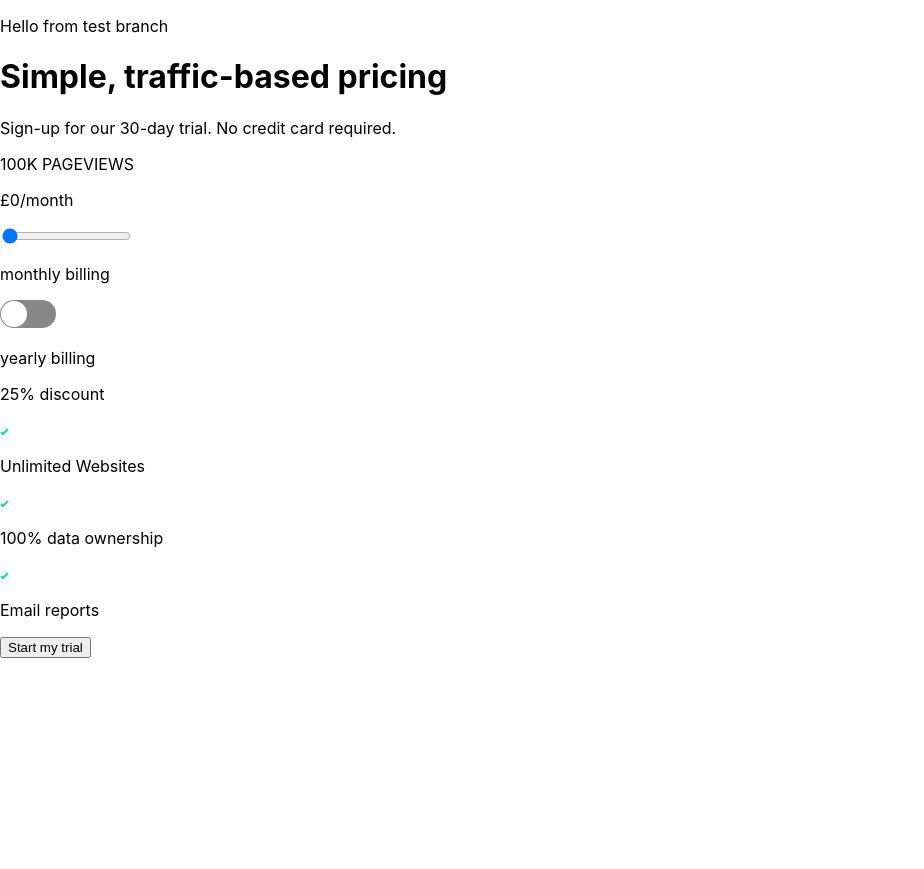
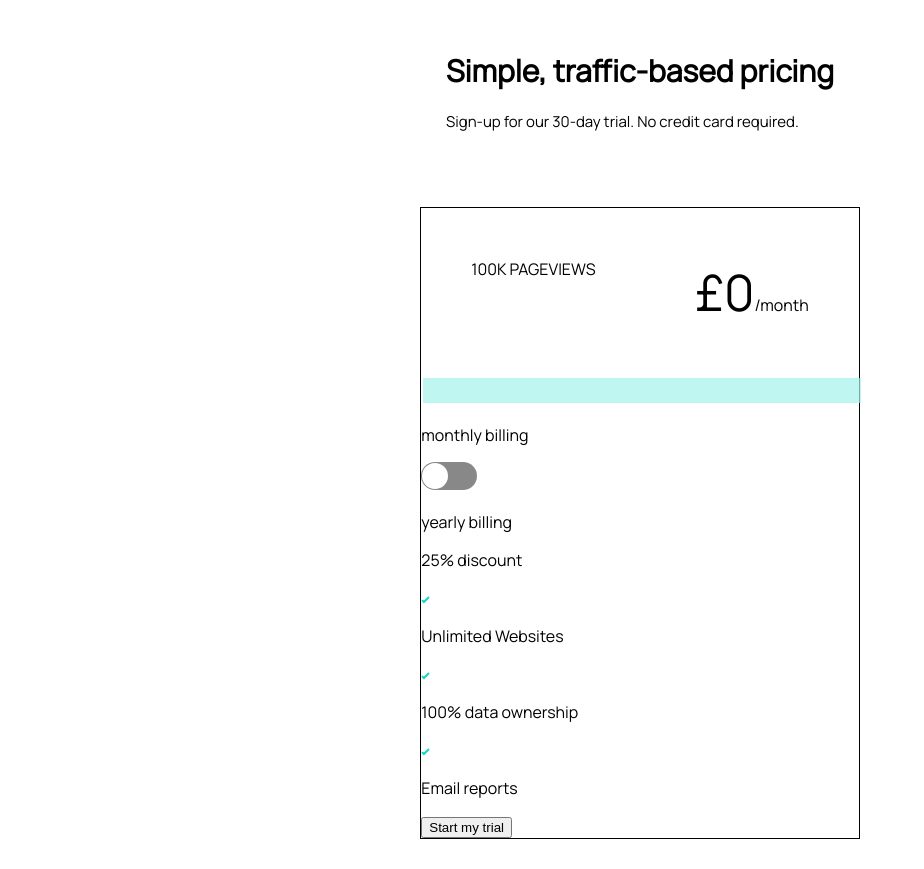
Before and after one commit to 11ma/pricing-component, a React (Create React App) app: page / in a window 1280 px wide. Shown: the whole page, without its empty margins (0-924 px from the left). Before the commit the page ends 800 px from the top, so only its background shows below. Built offline with nearby package versions, Linux system fonts and the light colour scheme.

Commit message:
styling pricing component and adjusting pricing output

```diff
--- a/package.json
+++ b/package.json
@@ -6,6 +6,7 @@
     "@testing-library/jest-dom": "^5.11.4",
     "@testing-library/react": "^11.1.0",
     "@testing-library/user-event": "^12.1.10",
+    "node-sass": "^4.14.1",
     "react": "^17.0.2",
     "react-dom": "^17.0.2",
     "react-scripts": "4.0.3",
@@ -35,5 +36,6 @@
       "last 1 firefox version",
       "last 1 safari version"
     ]
-  }
+  },
+  "devDependencies": {}
 }
--- /dev/null
+++ b/src/App.css
@@ -0,0 +1,5 @@
+@import url("https://fonts.googleapis.com/css?family=Manrope");
+
+body {
+  font-family: "Manrope", sans-serif;
+}
--- a/src/App.js
+++ b/src/App.js
@@ -1,8 +1,9 @@
 import PricingComponent from "./components/PricingComponent";
+
+import "./App.css";
 
 const App = () => (
   <div>
-    <p>Hello from test branch</p>
     <PricingComponent />
   </div>
 );
--- a/src/components/Pricing.js
+++ b/src/components/Pricing.js
@@ -1,13 +1,23 @@
 import { useState } from "react";
 import Switch from "react-switch";
+
+import {
+  Container,
+  PriceContainer,
+  PageViews,
+  Price,
+  MonthYear,
+  Slider,
+} from "../modules/Pricing.module.scss";
 
 const Pricing = () => {
   const [price, setPrice] = useState(0);
   const [check, setCheck] = useState(false);
 
   const handleRangeSlider = (event) => {
-    const priceValue = event.target.value;
-    setPrice(priceValue);
+    const priceValue = Number.parseFloat(event.target.value);
+    // setPrice(priceValue);
+    console.log(priceValue.toString());
   };
 
   const handleChange = () => {
@@ -23,20 +33,21 @@ const Pricing = () => {
   };
 
   return (
-    <div>
-      <div>
-        <div>
-          <p>100K PAGEVIEWS</p>
+    <div className={Container}>
+      <div className={PriceContainer}>
+        <p className={PageViews}>100K PAGEVIEWS</p>
         <p>
-            £{applyDiscount()}/{checkMonthOrYear()}
+          <span className={Price}>£{applyDiscount()}</span>/
+          <span className={MonthYear}>{checkMonthOrYear()}</span>
         </p>
       </div>
       <input
+        className={Slider}
         type="range"
         min="13"
         step="3"
         max="19"
-          value={price}
+        value={price.toFixed(2)}
         onChange={handleRangeSlider}
       />
       <div>
@@ -53,7 +64,6 @@ const Pricing = () => {
         <p>25% discount</p>
       </div>
     </div>
-    </div>
   );
 };
 
--- a/src/components/PricingComponent.js
+++ b/src/components/PricingComponent.js
@@ -2,13 +2,24 @@ import Pricing from "./Pricing";
 import Info from "./Info";
 import checkMark from "../images/icon-check.svg";
 
+import {
+  Container,
+  Intro,
+  PricingBody,
+} from "../modules/PricingComponent.module.scss";
+
 const texts = ["Unlimited Websites", "100% data ownership", "Email reports"];
 
 const PricingComponent = () => (
-  <div>
+  <div className={Container}>
+    <div className={Intro}>
       <h1>Simple, traffic-based pricing</h1>
       <p>Sign-up for our 30-day trial. No credit card required.</p>
+    </div>
+    <div className={PricingBody}>
+      <div>
         <Pricing />
+      </div>
       <div>
         <div>
           {texts.map((text) => (
@@ -20,6 +31,7 @@ const PricingComponent = () => (
         </div>
       </div>
     </div>
+  </div>
 );
 
 export default PricingComponent;
--- /dev/null
+++ b/src/modules/Pricing.module.scss
@@ -0,0 +1,43 @@
+.Container {
+  // border: 1px solid black;
+  .PriceContainer {
+    display: flex;
+  }
+  .PriceContainer > * {
+    margin: 50px;
+  }
+
+  .Price {
+    font-size: 50px;
+  }
+  .Slider {
+    -webkit-appearance: none;
+    width: 100%;
+    height: 25px;
+    background: hsl(174, 77%, 80%);
+    outline: none;
+    opacity: 0.7;
+    -webkit-transition: 0.2s;
+    transition: opacity 0.2s;
+  }
+
+  .Slider:hover {
+    opacity: 1;
+  }
+
+  .Slider::-webkit-slider-thumb {
+    -webkit-appearance: none;
+    // appearance: none;
+    // width: 25px;
+    // height: 25px;
+    background: hsl(174, 86%, 45%);
+    cursor: pointer;
+  }
+
+  .Slider::-moz-range-thumb {
+    width: 25px;
+    height: 25px;
+    background: hsl(174, 86%, 45%);
+    cursor: pointer;
+  }
+}
--- /dev/null
+++ b/src/modules/PricingComponent.module.scss
@@ -0,0 +1,25 @@
+.Container {
+  display: flex;
+  flex-direction: column;
+  justify-content: center;
+  align-items: center;
+
+  .Intro {
+    h1 {
+      font-size: 30px;
+      font-weight: 800;
+    }
+    p {
+      font-size: 15px;
+    }
+  }
+
+  .PricingBody {
+    border: 1px solid black;
+    // padding: 10px;
+  }
+}
+
+.Container > * {
+  margin: 30px;
+}
```
Also changed, not shown: 1 other file (tests, documents, lock files or other folders). Lines whose indentation alone changed are shown as unchanged.
